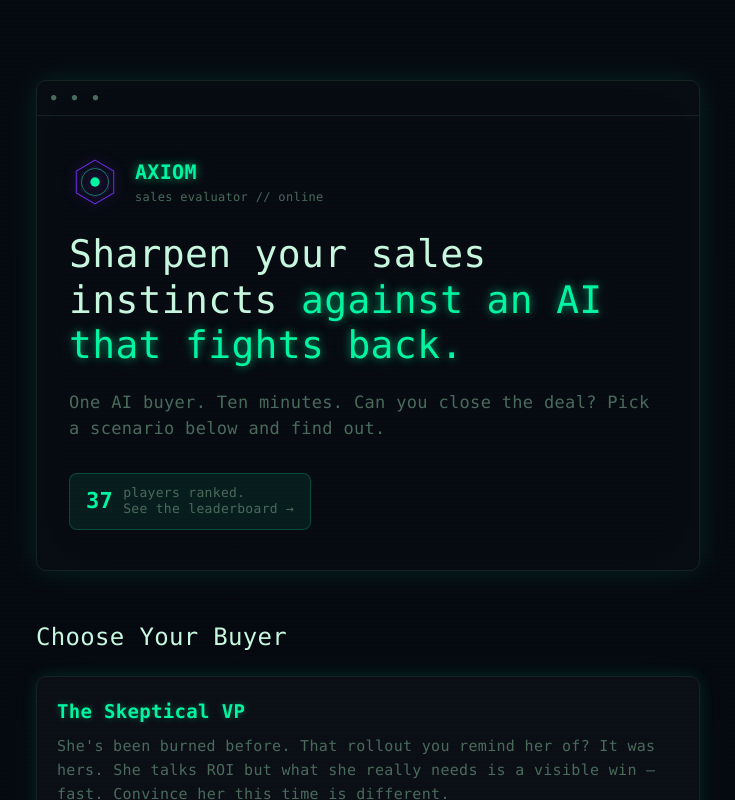
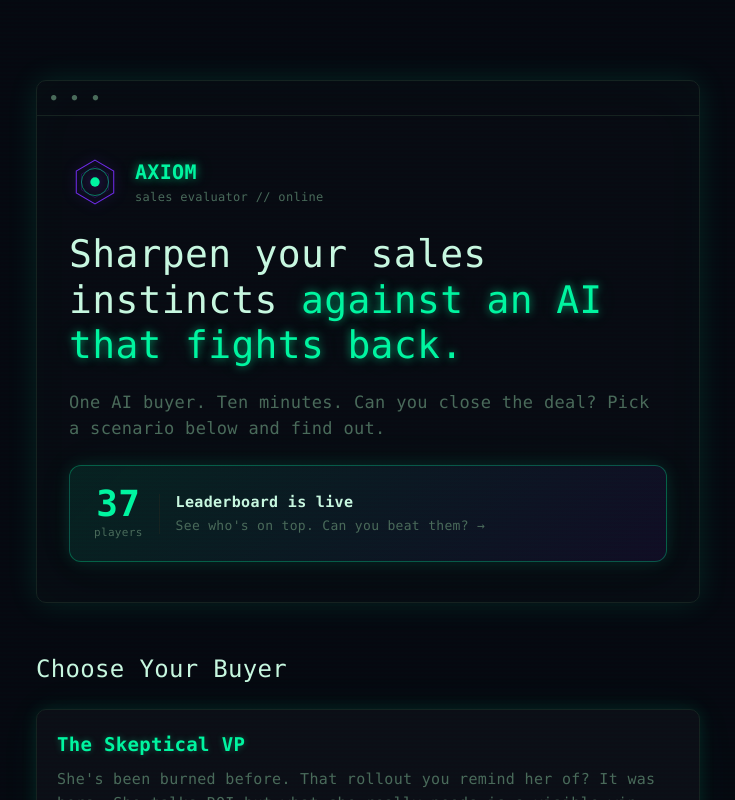
Before and after one commit to sarveshkhimesra/beat-axiom, a Next.js app: page / in a window 1280 px wide. Shown: the top 800 px of the page, without its empty margins (272-1007 px from the left). Built offline with nearby package versions, Linux system fonts and the light colour scheme.

Commit message:
design: flashier leaderboard banner — full-width, gradient, large counter

```diff
--- a/src/app/page.tsx
+++ b/src/app/page.tsx
@@ -70,9 +70,16 @@ export default async function Home() {
           <p style={{ color: "var(--text-secondary)", fontSize: "clamp(14px, 3.8vw, 17px)", margin: "0 0 12px 0" }}>
             One AI buyer. Ten minutes. Can you close the deal? Pick a scenario below and find out.
           </p>
-          <Link href="/leaderboard" style={{ marginTop: 20, display: "inline-flex", alignItems: "center", gap: 10, padding: "10px 16px", borderRadius: 8, background: "rgba(0, 245, 160, 0.08)", border: "1px solid rgba(0, 245, 160, 0.2)", textDecoration: "none", transition: "border-color 120ms" }}>
-            <span style={{ fontSize: 22, fontWeight: 700, color: "var(--accent-primary)" }}>{playerCount}</span>
-            <span style={{ fontSize: 13, color: "var(--text-secondary)", lineHeight: 1.3 }}>players ranked.<br/>See the leaderboard →</span>
+          <Link href="/leaderboard" className="glow-box" style={{ marginTop: 24, display: "flex", alignItems: "center", justifyContent: "center", gap: 16, padding: "20px 24px", borderRadius: 12, background: "linear-gradient(135deg, rgba(0, 245, 160, 0.1) 0%, rgba(123, 47, 255, 0.08) 100%)", border: "1px solid rgba(0, 245, 160, 0.3)", textDecoration: "none", transition: "border-color 200ms, transform 200ms", width: "100%" }}>
+            <div style={{ display: "flex", flexDirection: "column", alignItems: "center" }}>
+              <span style={{ fontSize: 36, fontWeight: 800, color: "var(--accent-primary)", lineHeight: 1 }}>{playerCount}</span>
+              <span style={{ fontSize: 11, color: "var(--text-secondary)", marginTop: 2 }}>players</span>
+            </div>
+            <div style={{ height: 40, width: 1, background: "var(--border)" }} />
+            <div style={{ flex: 1 }}>
+              <div style={{ fontSize: 15, fontWeight: 600, color: "var(--text-primary)" }}>Leaderboard is live</div>
+              <div style={{ fontSize: 13, color: "var(--text-secondary)", marginTop: 2 }}>See who&apos;s on top. Can you beat them? →</div>
+            </div>
           </Link>
         </div>
       </div>
```
